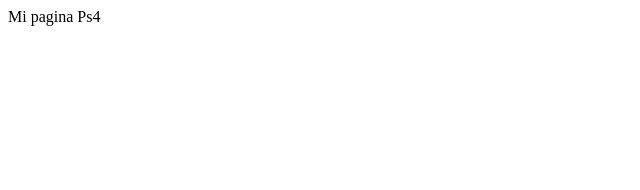
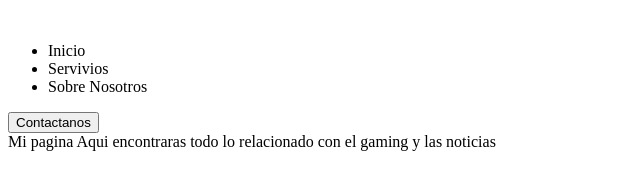
Before and after one commit to 18ed/Mi_Primera_Pagina, a plain HTML site: page index.html in a window 1280 px wide. Shown: the whole page, without its empty margins (0-640 px from the left). Drawn offline with Linux system fonts and the light colour scheme.

Commit message:
index.html

```diff
--- a/index.html
+++ b/index.html
@@ -1,12 +1,50 @@
 <!DOCTYPE html>
 <html lang="en">
 <head>
+
+
+
+
     <meta charset="UTF-8">
+
+
     <meta name="viewport" content="width=device-width, initial-scale=1.0">
-    <title>Document</title>
+
+    <meta name="keywords" content="play,live,dream">
+
+
+
+    <meta http-equiv="X-UA-Compatible" content="Ie=edge">
+
+    <meta name="description" content="play,live,dream">
+
+    <meta name="author" content="yonaiber">
+
+    <meta name="language" content="es">
+
+
+    <link rel="icon" href="https://yt3.googleusercontent.com/sO6RW7UEEytJpraEtaqVDVZKFCOARNrPDagr1PekqUNSlZ1uVllD-mN5QQdq8DL9cOPfmV8e4A=s176-c-k-c0x00ffffff-no-rj">
+
+    <title>Viva Gaming Studios</title>
 </head>
 <body>
+    <header>
+        <nav>
+
+            <img src="">
+            <ul>
+            <li>Inicio
+            <li>Servivios
+            <li>Sobre Nosotros
+
+        </ul>
+
+        <button>Contactanos</button>
+        </nav>
+    </header>
+
     Mi pagina
-    Ps4
+    Aqui encontraras todo lo relacionado con el gaming y las noticias
+
 </body>
 </html>
```
